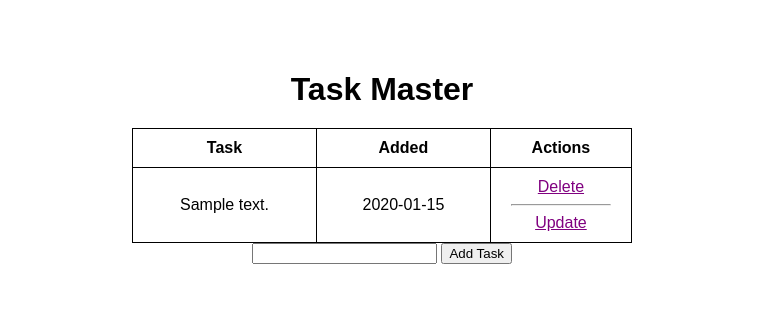
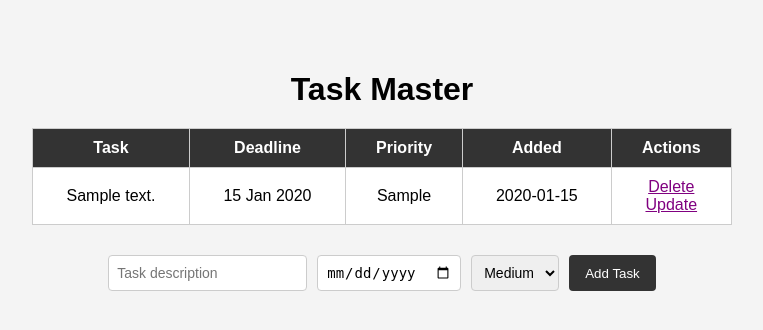
Before and after one commit to abdulrazakalhajhasan/flask-todo-app, a Flask app: page / in a window 1280 px wide. Shown: the top 330 px of the page, without its empty margins (258-1021 px from the left). Run offline with Flask 3, Linux system fonts and the light colour scheme; tables that the repository leaves empty hold one stand-in row (values such as "Sample post").

Commit message:
added deadline and priority features

```diff
--- a/app.py
+++ b/app.py
@@ -11,26 +11,26 @@ db = SQLAlchemy(app)
 class Todo(db.Model):
     id = db.Column(db.Integer, primary_key=True)
     content = db.Column(db.String(200), nullable=False)
+    deadline = db.Column(db.DateTime, nullable=False)
+    priority = db.Column(db.String(10), nullable=False, default='Medium')
     date_created = db.Column(db.DateTime, default=datetime.utcnow)
 
     def __repr__(self):
         return '<Task %r>' % self.id
 
-
 @app.route('/', methods=['POST', 'GET'])
 def index():
     if request.method == 'POST':
         task_content = request.form['content']
-        new_task = Todo(content=task_content)
-
+        task_deadline = datetime.strptime(request.form['deadline'], '%Y-%m-%d')
+        task_priority = request.form['priority']
+        new_task = Todo(content=task_content, deadline=task_deadline, priority=task_priority)
         try:
             db.session.add(new_task)
             db.session.commit()
             return redirect('/')
         except:
-
             return 'There was an issue adding your task'
-
     else:
         tasks = Todo.query.order_by(Todo.date_created).all()
         return render_template('index.html', tasks=tasks)
@@ -38,7 +38,6 @@ def index():
 @app.route('/delete/<int:id>')
 def delete(id):
     task_to_delete = Todo.query.get_or_404(id)
-
     try:
         db.session.delete(task_to_delete)
         db.session.commit()
@@ -49,10 +48,10 @@ def delete(id):
 @app.route('/update/<int:id>', methods=['GET', 'POST'])
 def update(id):
     task = Todo.query.get_or_404(id)
-
     if request.method == 'POST':
         task.content = request.form['content']
-
+        task.deadline = datetime.strptime(request.form['deadline'], '%Y-%m-%d')
+        task.priority = request.form['priority']
         try:
             db.session.commit()
             return redirect('/')
@@ -60,5 +59,6 @@ def update(id):
             return 'There was an issue updating your task'
     else:
         return render_template('update.html', task=task)
+
 if __name__ == '__main__':
     app.run(debug=True)
--- a/static/css/main.css
+++ b/static/css/main.css
@@ -1,7 +1,7 @@
 body {
     margin: 0;
     font-family: sans-serif;
-    background-color: white;
+    background-color: #f4f4f4;
 }
 
 .content {
@@ -17,13 +17,61 @@ h1 {
 
 table {
     border-collapse: collapse;
-    width: 500px;
+    width: 700px;
+    margin-bottom: 20px;
+    background-color: white;
 }
 
 th, td {
-    border: 1px solid black;
+    border: 1px solid #ccc;
     padding: 10px 20px;
     text-align: center;
+}
+
+th {
+    background-color: #333;
+    color: white;
+}
+
+/* Priority row colors */
+.priority-high {
+    background-color: #ffcccc;
+}
+
+.priority-medium {
+    background-color: #fff3cc;
+}
+
+.priority-low {
+    background-color: #ccffcc;
+}
+
+form {
+    display: flex;
+    gap: 10px;
+    margin-top: 10px;
+    flex-wrap: wrap;
+    justify-content: center;
+}
+
+input[type="text"], input[type="date"], select {
+    padding: 8px;
+    font-size: 14px;
+    border: 1px solid #ccc;
+    border-radius: 4px;
+}
+
+input[type="submit"] {
+    padding: 8px 16px;
+    background-color: #333;
+    color: white;
+    border: none;
+    border-radius: 4px;
+    cursor: pointer;
+}
+
+input[type="submit"]:hover {
+    background-color: #555;
 }
 
 a {
--- a/templates/index.html
+++ b/templates/index.html
@@ -6,31 +6,39 @@
 
 {% block content %}
 <div class="content">
-        <h1 style="text-align: center">Task Master</h1>
-        {% if tasks|length < 1 %}
-        <h4 style="text-align: center" >There are no tasks. Create one below</h4>
-        {% else %}
+    <h1>Task Master</h1>
+
     <table>
         <tr>
             <th>Task</th>
+            <th>Deadline</th>
+            <th>Priority</th>
             <th>Added</th>
             <th>Actions</th>
         </tr>
         {% for task in tasks %}
-            <tr>
+        <tr class="priority-{{ task.priority | lower }}">
             <td>{{ task.content }}</td>
+            <td>{{ task.deadline.strftime('%d %b %Y') }}</td>
+            <td>{{ task.priority }}</td>
             <td>{{ task.date_created.date() }}</td>
             <td>
                 <a href="/delete/{{ task.id }}">Delete</a>
-                    <hr>
+                <br>
                 <a href="/update/{{ task.id }}">Update</a>
             </td>
         </tr>
         {% endfor %}
     </table>
-        {% endif %}
+
     <form action="/" method="POST">
-            <input type="text" name="content" id="content">
+        <input type="text" name="content" id="content" placeholder="Task description">
+        <input type="date" name="deadline" id="deadline">
+        <select name="priority" id="priority">
+            <option value="Low">Low</option>
+            <option value="Medium" selected>Medium</option>
+            <option value="High">High</option>
+        </select>
         <input type="submit" value="Add Task">
     </form>
 </div>
```
Also changed, not shown: instance/test.db. Lines whose indentation alone changed are shown as unchanged.
